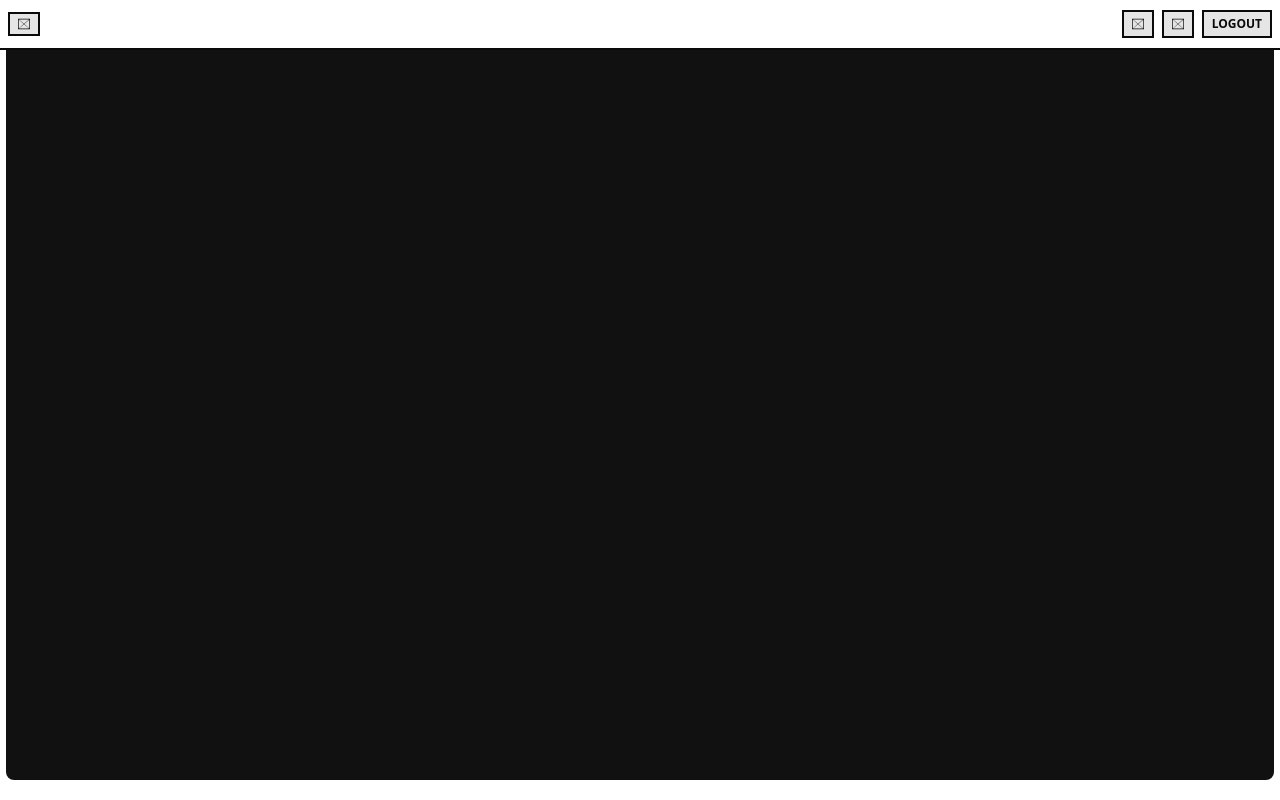
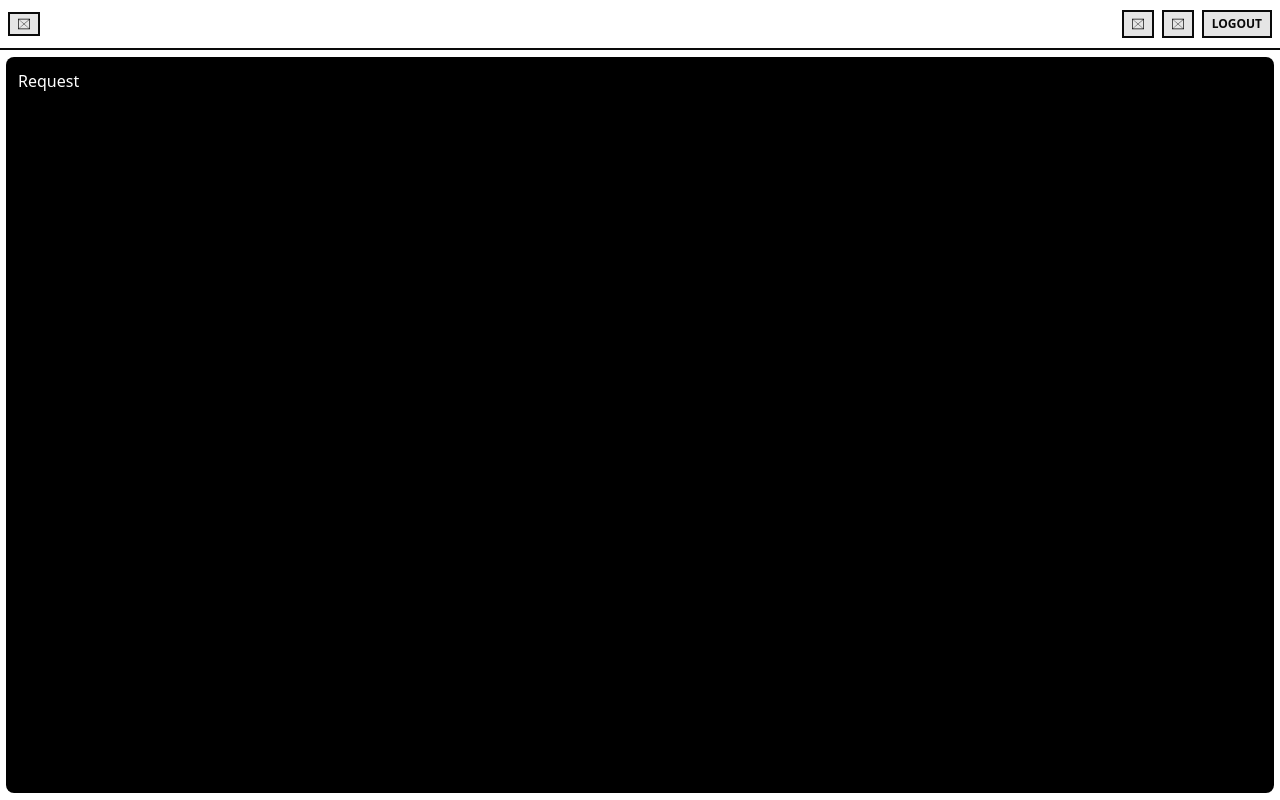
Before and after one commit to Thudles/Senior_Design_Test, a React (Vite) app in the folder Frontend/: page /request in a window 1280 px wide. Built offline with nearby package versions, Linux system fonts and the light colour scheme.

Commit message:
UI Update

```diff
--- a/Frontend/src/Pages/Account.jsx
+++ b/Frontend/src/Pages/Account.jsx
@@ -6,7 +6,7 @@ export const Account = () => {
     <div className="">
       <div className="flex gap-2 justify-between">
         <Navbar />
-        <div className="rounded-lg h-[calc(100vh-26px)] overflow-y-auto w-[100%] bg-secondary p-3 text-white">
+        <div className="rounded-lg h-[calc(100vh-64px)] overflow-y-auto w-[100%] bg-secondary p-3 text-white mt-[51px]">
           Account
         </div>
       </div>
--- a/Frontend/src/Pages/Menu.jsx
+++ b/Frontend/src/Pages/Menu.jsx
@@ -4,11 +4,9 @@ import { Navbar } from "../components/Navbar/Navbar";
 export const Menu = () => {
   return (
     <div className="">
-      <div className="flex gap-2 justify-between">
-        <Navbar />
-        <div className="rounded-lg h-[calc(100vh-26px)] overflow-y-auto w-[100%] bg-primary p-3 text-white">
-          Menu
-        </div>
+      <Navbar />
+      <div className="rounded-lg h-[calc(100vh-64px)] overflow-y-auto w-[100%] bg-primary p-3 text-white mt-[51px]">
+        Menu
       </div>
     </div>
   );
--- a/Frontend/src/Pages/Request.jsx
+++ b/Frontend/src/Pages/Request.jsx
@@ -4,11 +4,9 @@ import { Navbar } from "../components/Navbar/Navbar";
 export const Request = () => {
   return (
     <div className="">
-      <div className="flex gap-2 justify-between">
-        <Navbar />
-        <div className="rounded-lg h-[calc(100vh-26px)] overflow-y-auto w-[100%] bg-projblack p-3 text-white">
-          Request
-        </div>
+      <Navbar />
+      <div className="rounded-lg h-[calc(100vh-64px)] overflow-y-auto w-[100%] bg-black p-3 text-white mt-[51px]">
+        Request
       </div>
     </div>
   );
--- a/Frontend/src/Pages/Reviews.jsx
+++ b/Frontend/src/Pages/Reviews.jsx
@@ -6,7 +6,7 @@ export const Reviews = () => {
     <div className="">
       <div className="flex gap-2 justify-between">
         <Navbar />
-        <div className="rounded-lg h-[calc(100vh-26px)] overflow-y-auto w-[100%] bg-projblack p-3 text-white">
+        <div className="rounded-lg h-[calc(100vh-64px)] overflow-y-auto w-[100%] bg-projblack p-3 text-white mt-[51px]">
           Reviews
         </div>
       </div>
```
